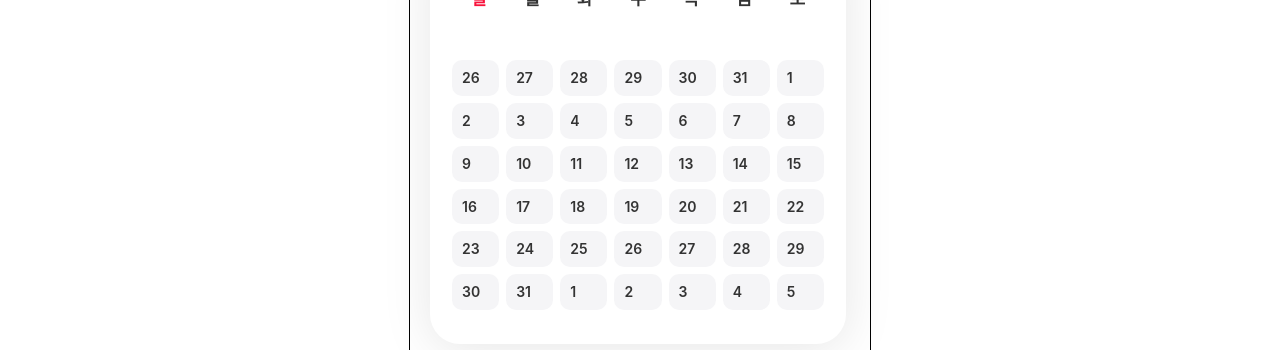
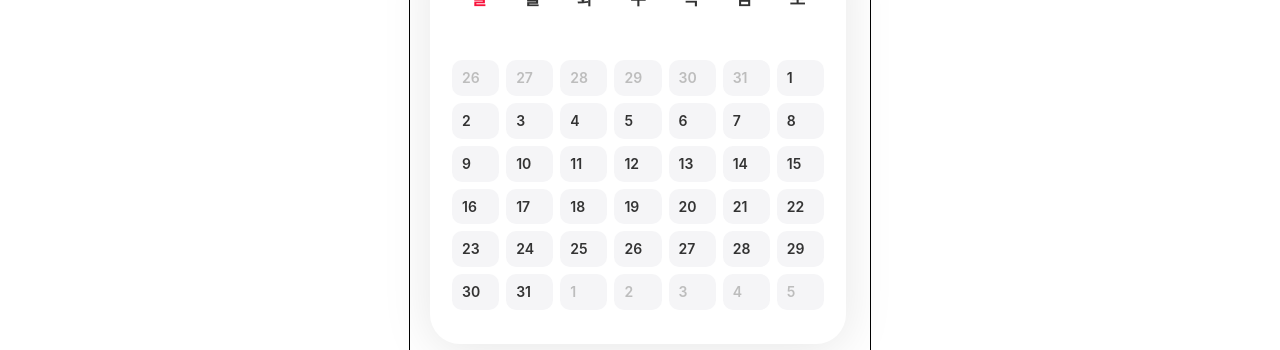
Before and after one commit to ybw903/Financial-ledger, a React (Create React App) app in the folder client/: page / in a window 1280 px wide. Shown: the part 424-774 px from the top of the page. Built offline with nearby package versions, Linux system fonts and the light colour scheme.

Commit message:
style: change is date in month

```diff
--- a/client/src/components/Calendar/index.style.ts
+++ b/client/src/components/Calendar/index.style.ts
@@ -6,6 +6,10 @@ interface IDayIndicator {
 
 interface ICalendar {
   isOpen: boolean
+}
+
+interface IDateIndicator {
+  isInMonth: boolean
 }
 
 export const CalendarSection = styled.div<ICalendar>`
@@ -67,9 +71,9 @@ export const DateCell = styled.div`
   }
 `
 
-export const DateIndicator = styled.div`
-  color: #333333;
+export const DateIndicator = styled.div<IDateIndicator>`
   position: relative;
+  color: ${(props) => (props.isInMonth ? '#333333' : '#bdbdbd')};
   left: 10px;
   top: 10px;
 `
--- a/client/src/components/Calendar/index.tsx
+++ b/client/src/components/Calendar/index.tsx
@@ -14,8 +14,13 @@ interface ICalendar {
   isOpen: boolean
 }
 
+interface ICalendarDate {
+  isInMonth: boolean
+  dateNumber: number
+}
+
 const Calendar: React.FC<ICalendar> = (props) => {
-  const [calendarDate, setCalendarDate] = React.useState<any[]>([])
+  const [calendarDate, setCalendarDate] = React.useState<ICalendarDate[]>([])
 
   const drawCalendarHeader = () => {
     return dayStr.map((day, i) => {
@@ -31,14 +36,16 @@ const Calendar: React.FC<ICalendar> = (props) => {
     return calendarDate.map((date, i) => {
       return (
         <DateCell key={i}>
-          <DateIndicator>{date}</DateIndicator>
+          <DateIndicator isInMonth={date.isInMonth}>
+            {date.dateNumber}
+          </DateIndicator>
         </DateCell>
       )
     })
   }
 
   const getNewCalendarDate = React.useCallback(() => {
-    const newCalendarDate: any[] = []
+    const newCalendarDate: ICalendarDate[] = []
     const thisMonthStartDay = new Date(
       props.date.getFullYear(),
       props.date.getMonth(),
@@ -58,17 +65,17 @@ const Calendar: React.FC<ICalendar> = (props) => {
 
     for (let i = 0; i < thisMonthStartDay; i++) {
       const date = i + lastMonthStartDate
-      newCalendarDate.push(date)
+      newCalendarDate.push({ dateNumber: date, isInMonth: false })
     }
     for (let i = 0; i < thisMonthEndDate; i++) {
       const date = i + 1
-      newCalendarDate.push(date)
+      newCalendarDate.push({ dateNumber: date, isInMonth: true })
     }
     const neededCellCnt = 42 - newCalendarDate.length
 
     for (let i = 0; i < neededCellCnt; i++) {
       const date = i + 1
-      newCalendarDate.push(date)
+      newCalendarDate.push({ dateNumber: date, isInMonth: false })
     }
     return newCalendarDate
   }, [props.date])
```
